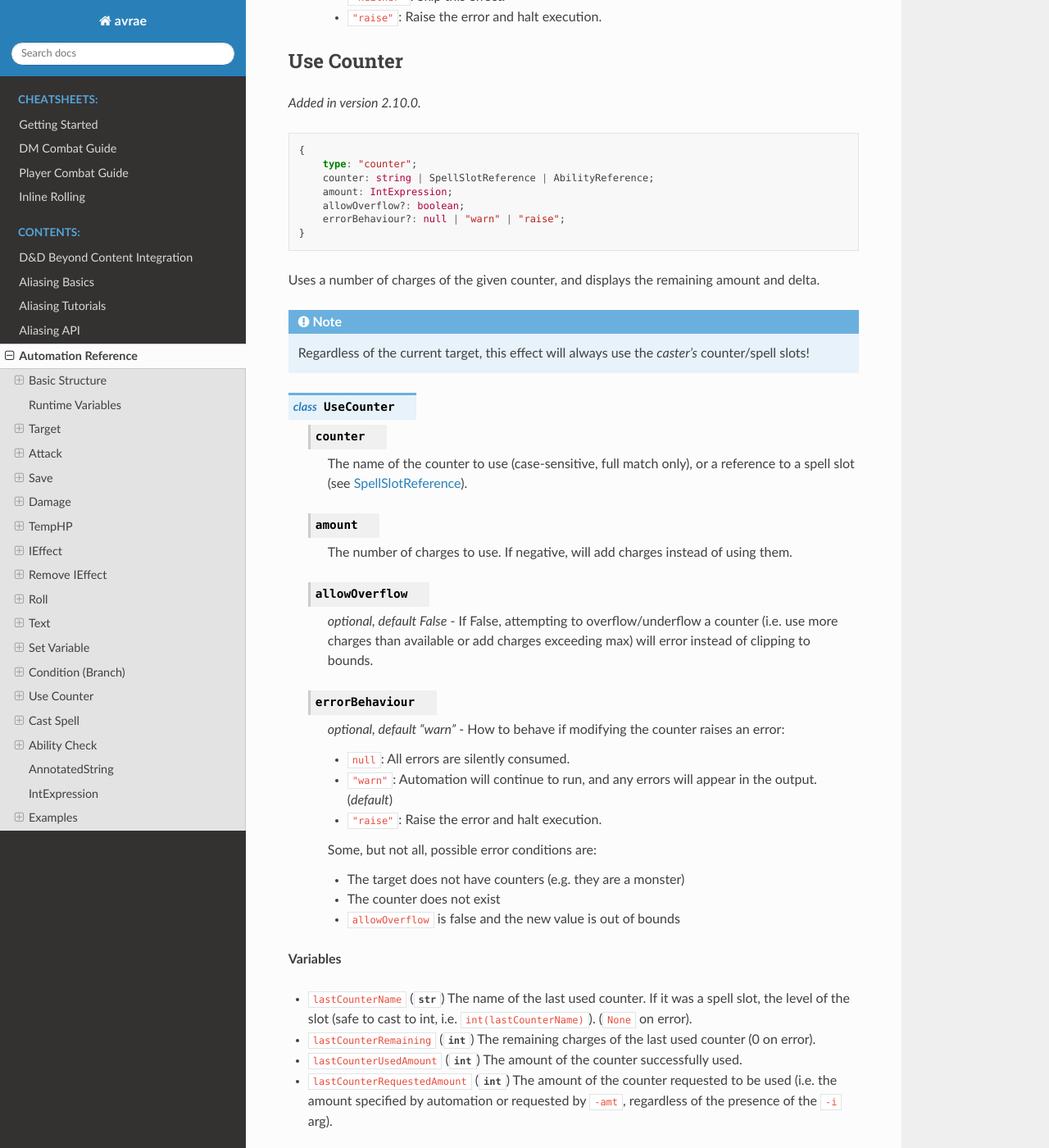
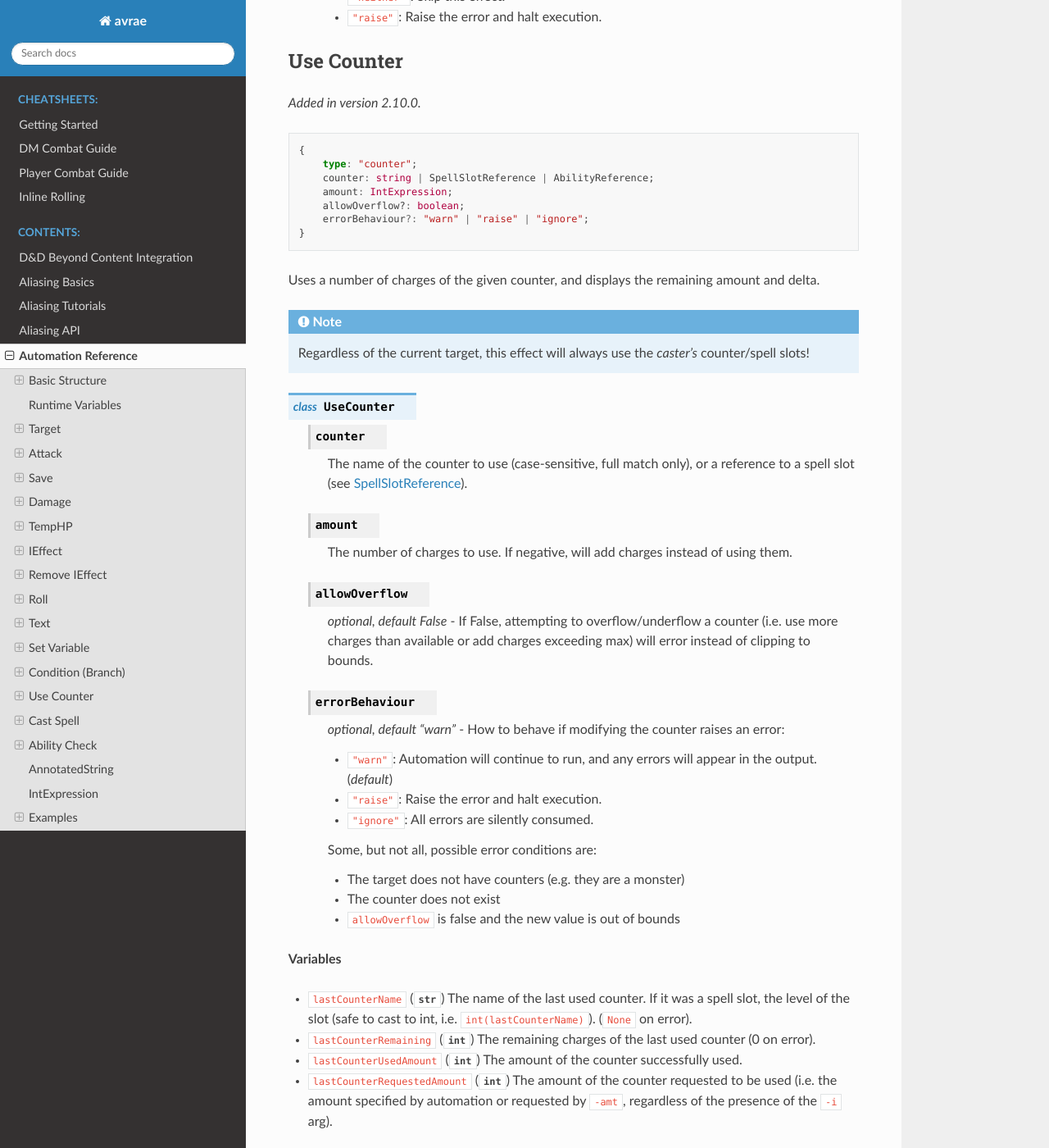
Before and after one commit to avrae/avrae, a Sphinx documentation site: the page built from docs/automation_ref.rst, in a window 1280 px wide and 1400 px high, scrolled down 16720 px. Shown: the whole window at 82% size. Built offline with Sphinx 7.4.7 and the Read the Docs theme 2.0.0, drawn with Linux system fonts in a browser that asks for light colours.

Commit message:
docs(automation): explicit "ignore" for UseCounter

```diff
--- a/docs/automation_ref.rst
+++ b/docs/automation_ref.rst
@@ -793,7 +793,7 @@ Use Counter
         counter: string | SpellSlotReference | AbilityReference;
         amount: IntExpression;
         allowOverflow?: boolean;
-        errorBehaviour?: null | "warn" | "raise";
+        errorBehaviour?: "warn" | "raise" | "ignore";
     }
 
 Uses a number of charges of the given counter, and displays the remaining amount and delta.
@@ -821,9 +821,9 @@ Uses a number of charges of the given counter, and displays the remaining amount
 
         *optional, default "warn"* - How to behave if modifying the counter raises an error:
 
-        - ``null``: All errors are silently consumed.
         - ``"warn"``: Automation will continue to run, and any errors will appear in the output. (*default*)
         - ``"raise"``: Raise the error and halt execution.
+        - ``"ignore"``: All errors are silently consumed.
 
         Some, but not all, possible error conditions are:
 
```
